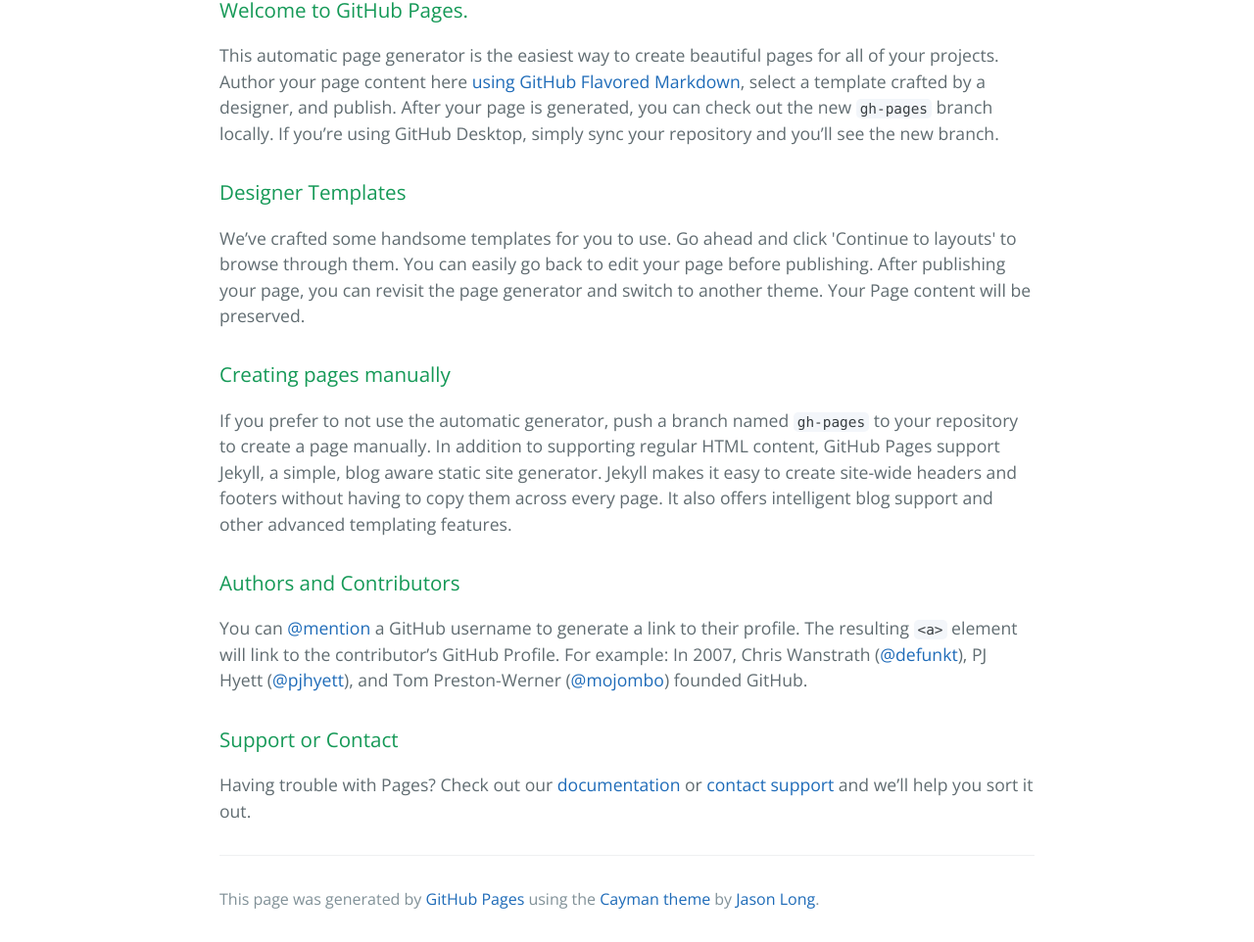
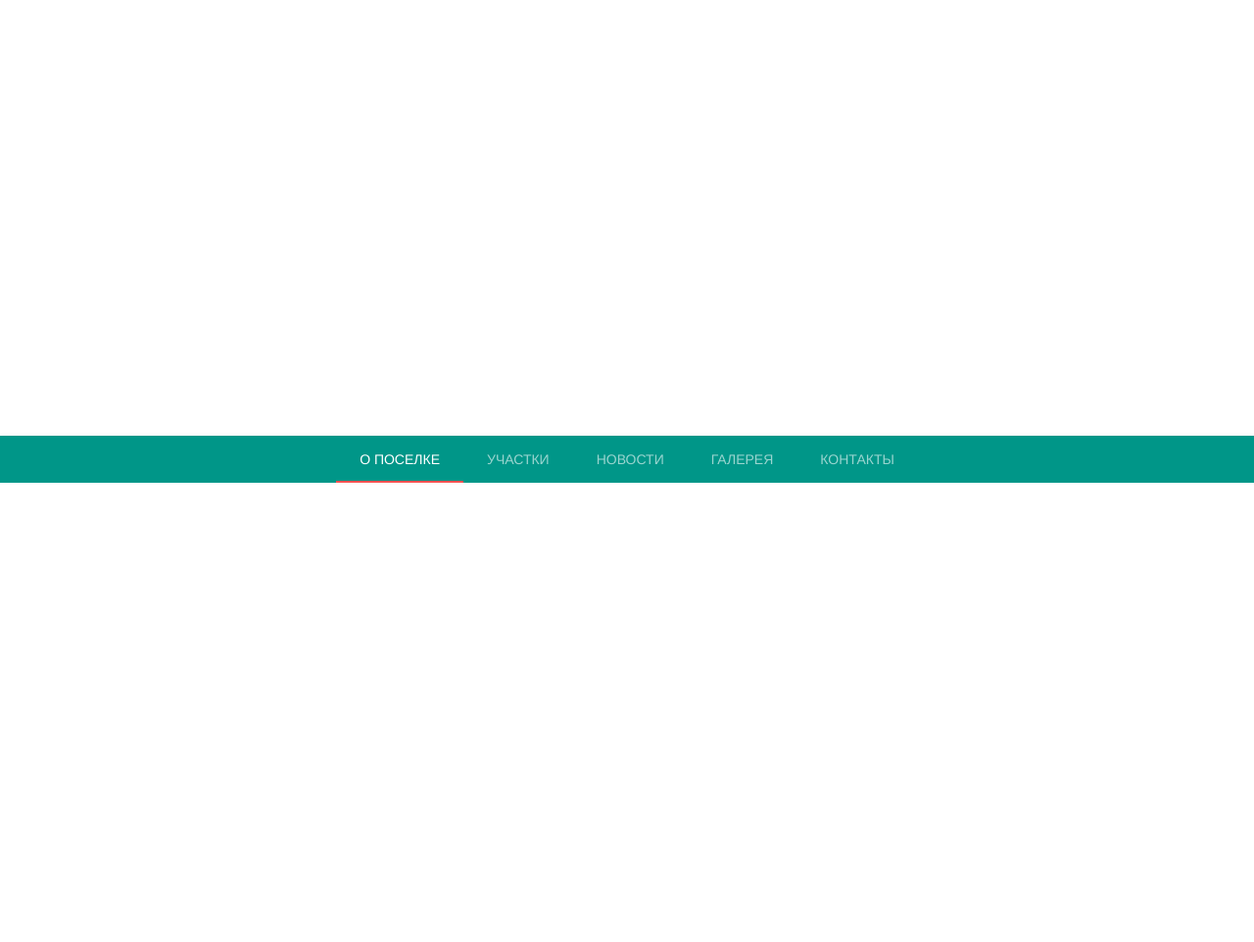
Before and after one commit to lira54/lira54.github.io, a plain HTML site: page index.html in a window 1280 px wide. Shown: the part 307-1269 px from the top of the page at 98% size. After the commit the page ends 800 px from the top, so only its background shows below. Drawn offline with nearby package versions, Linux system fonts and the light colour scheme.

Commit message:
navigation draft

```diff
--- a/index.html
+++ b/index.html
@@ -1,53 +1,46 @@
 <!DOCTYPE html>
 <html lang="en-us">
-  <head>
+
+<head>
     <meta charset="UTF-8">
     <title>Lira-54.GitHub.io by lira-54</title>
+    <link rel="stylesheet" href="https://fonts.googleapis.com/icon?family=Material+Icons">
+    <link rel="stylesheet" href="https://code.getmdl.io/1.1.3/material.teal-red.min.css" />
+    <link rel="stylesheet" href="./lira.css" />
+    <script src="https://code.getmdl.io/1.1.3/material.min.js"></script>
     <meta name="viewport" content="width=device-width, initial-scale=1">
-    <link rel="stylesheet" type="text/css" href="stylesheets/normalize.css" media="screen">
-    <link href='https://fonts.googleapis.com/css?family=Open+Sans:400,700' rel='stylesheet' type='text/css'>
-    <link rel="stylesheet" type="text/css" href="stylesheets/stylesheet.css" media="screen">
-    <link rel="stylesheet" type="text/css" href="stylesheets/github-light.css" media="screen">
-  </head>
-  <body>
-    <section class="page-header">
-      <h1 class="project-name">Lira-54.GitHub.io</h1>
-      <h2 class="project-tagline"></h2>
-    </section>
+</head>
 
-    <section class="main-content">
-      <h3>
-<a id="welcome-to-github-pages" class="anchor" href="#welcome-to-github-pages" aria-hidden="true"><span aria-hidden="true" class="octicon octicon-link"></span></a>Welcome to GitHub Pages.</h3>
+<body>
 
-<p>This automatic page generator is the easiest way to create beautiful pages for all of your projects. Author your page content here <a href="https://guides.github.com/features/mastering-markdown/">using GitHub Flavored Markdown</a>, select a template crafted by a designer, and publish. After your page is generated, you can check out the new <code>gh-pages</code> branch locally. If you’re using GitHub Desktop, simply sync your repository and you’ll see the new branch.</p>
+    <div class="mdl-layout mdl-js-layout mdl-layout--fixed-header">
+        <main class="mdl-layout__content">
+            <section class="mdl-layout__tab-panel is-active" id="scroll-tab-1">
+              <div class="page-content"><!-- Your content goes here --></div>
+            </section>
+            <section class="mdl-layout__tab-panel" id="scroll-tab-2">
+              <div class="page-content"><!-- Your content goes here --></div>
+            </section>
+            <section class="mdl-layout__tab-panel" id="scroll-tab-3">
+              <div class="page-content"><!-- Your content goes here --></div>
+            </section>
+            <section class="mdl-layout__tab-panel" id="scroll-tab-4">
+              <div class="page-content"><!-- Your content goes here --></div>
+            </section>
+            <section class="mdl-layout__tab-panel" id="scroll-tab-5">
+              <div class="page-content"><!-- Your content goes here --></div>
+            </section>
+        </main>
+        <header class="mdl-layout__header navigation-header">
+            <nav class="mdl-layout__tab-bar mdl-js-ripple-effect">
+                <a href="#scroll-tab-1" class="mdl-layout__tab is-active">О поселке</a>
+                <a href="#scroll-tab-2" class="mdl-layout__tab">Участки</a>
+                <a href="#scroll-tab-3" class="mdl-layout__tab">Новости</a>
+                <a href="#scroll-tab-4" class="mdl-layout__tab">Галерея</a>
+                <a href="#scroll-tab-5" class="mdl-layout__tab">Контакты</a>
+            </nav>
+        </header>
+    </div>
+</body>
 
-<h3>
-<a id="designer-templates" class="anchor" href="#designer-templates" aria-hidden="true"><span aria-hidden="true" class="octicon octicon-link"></span></a>Designer Templates</h3>
-
-<p>We’ve crafted some handsome templates for you to use. Go ahead and click 'Continue to layouts' to browse through them. You can easily go back to edit your page before publishing. After publishing your page, you can revisit the page generator and switch to another theme. Your Page content will be preserved.</p>
-
-<h3>
-<a id="creating-pages-manually" class="anchor" href="#creating-pages-manually" aria-hidden="true"><span aria-hidden="true" class="octicon octicon-link"></span></a>Creating pages manually</h3>
-
-<p>If you prefer to not use the automatic generator, push a branch named <code>gh-pages</code> to your repository to create a page manually. In addition to supporting regular HTML content, GitHub Pages support Jekyll, a simple, blog aware static site generator. Jekyll makes it easy to create site-wide headers and footers without having to copy them across every page. It also offers intelligent blog support and other advanced templating features.</p>
-
-<h3>
-<a id="authors-and-contributors" class="anchor" href="#authors-and-contributors" aria-hidden="true"><span aria-hidden="true" class="octicon octicon-link"></span></a>Authors and Contributors</h3>
-
-<p>You can <a href="https://help.github.com/articles/basic-writing-and-formatting-syntax/#mentioning-users-and-teams" class="user-mention">@mention</a> a GitHub username to generate a link to their profile. The resulting <code>&lt;a&gt;</code> element will link to the contributor’s GitHub Profile. For example: In 2007, Chris Wanstrath (<a href="https://github.com/defunkt" class="user-mention">@defunkt</a>), PJ Hyett (<a href="https://github.com/pjhyett" class="user-mention">@pjhyett</a>), and Tom Preston-Werner (<a href="https://github.com/mojombo" class="user-mention">@mojombo</a>) founded GitHub.</p>
-
-<h3>
-<a id="support-or-contact" class="anchor" href="#support-or-contact" aria-hidden="true"><span aria-hidden="true" class="octicon octicon-link"></span></a>Support or Contact</h3>
-
-<p>Having trouble with Pages? Check out our <a href="https://help.github.com/pages">documentation</a> or <a href="https://github.com/contact">contact support</a> and we’ll help you sort it out.</p>
-
-      <footer class="site-footer">
-
-        <span class="site-footer-credits">This page was generated by <a href="https://pages.github.com">GitHub Pages</a> using the <a href="https://github.com/jasonlong/cayman-theme">Cayman theme</a> by <a href="https://twitter.com/jasonlong">Jason Long</a>.</span>
-      </footer>
-
-    </section>
-
-
-  </body>
 </html>
--- /dev/null
+++ b/lira.css
@@ -0,0 +1,7 @@
+.navigation-header {
+    min-height: unset;
+}
+
+.navigation-header nav {
+    justify-content: center;
+}
```
